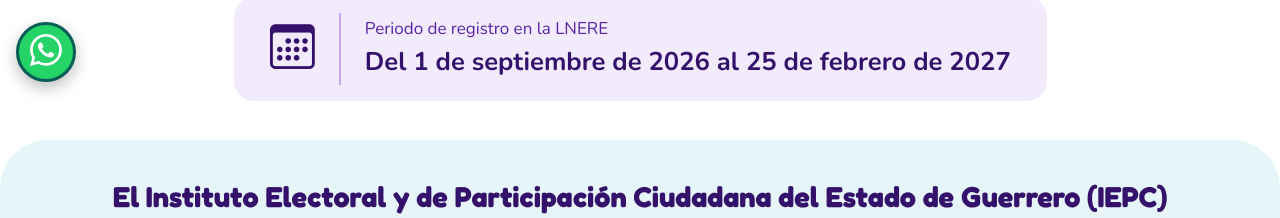
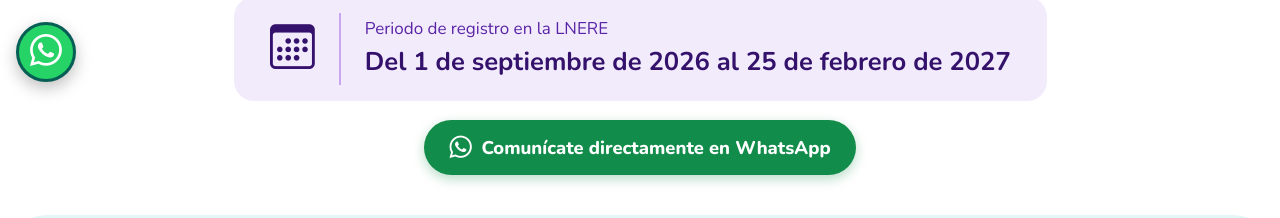
Before and after one commit to Ryukert/MICROSITIOmaqueta, a plain HTML site: page index.html in a window 1280 px wide. Shown: the part 702-920 px from the top of the page. Drawn offline with nearby package versions, Linux system fonts and the light colour scheme.

Commit message:
Botón «Comunícate directamente en WhatsApp» en Inicio
Debajo del periodo de registro en la LNERE; abre wa.me con el número
de contacto del micrositio.

Co-Authored-By: Claude Opus 5.5 <noreply@anthropic.com>

```diff
--- a/css/gvota-v2.css
+++ b/css/gvota-v2.css
@@ -403,6 +403,9 @@ main:focus { outline: none; }
     font-weight: 800; font-size: 1.5rem; padding: .45rem 1.4rem; border-radius: 999px;
 }
 .gv-whatsapp:hover { background: #0d6e3a; }
+.gv-registro-whatsapp { margin-top: 1.25rem; }
+.gv-registro-whatsapp .gv-whatsapp { font-size: 1.15rem; padding: .6rem 1.6rem; box-shadow: 0 4px 12px rgba(18, 140, 74, .3); }
+.gv-registro-whatsapp .gv-whatsapp i { font-size: 1.4rem; }
 .gv-enlace-chat { display: block; margin: 1rem auto 0; background: none; border: 0; color: var(--gv-morado); font-weight: 700; text-decoration: underline; }
 
 /* ---------- 4.5 Más información ---------- */
--- a/index.html
+++ b/index.html
@@ -24,7 +24,7 @@
     <link href="/vendor/bootstrap/css/bootstrap.min.css" rel="stylesheet">
     <link href="/css/lite-yt-embed.css" rel="stylesheet">
     <link href="/vendor/aos/aos.css" rel="stylesheet">
-    <link href="/css/gvota-v2.css?v=1794597214" rel="stylesheet">
+    <link href="/css/gvota-v2.css?v=1794598819" rel="stylesheet">
 
     <!-- Google tag (gtag.js) -->
     <script async src="https://www.googletagmanager.com/gtag/js?id=G-GBTJ8NQR65"></script>
@@ -147,7 +147,13 @@
                 <strong class="gv-registro-fechas">Del 1 de septiembre de 2026 al 25 de febrero de 2027</strong>
             </div>
         </div>
-    </div>
+                    <div class="gv-registro-whatsapp">
+                <a class="gv-whatsapp" href="https://wa.me/527472184276" target="_blank" rel="noopener noreferrer">
+                    <i class="bi bi-whatsapp" aria-hidden="true"></i>
+                    Comunícate directamente en WhatsApp                    <span class="visually-hidden">(se abre en una nueva ventana)</span>
+                </a>
+            </div>
+            </div>
 
     <!-- D. Ruta de orientación electoral -->
     <div class="gv-ruta">
```
Also changed, not shown: guerreroenelextranjero/en/eventos/index.html (+1 -1 lines), guerreroenelextranjero/en/index.html (+8 -2 lines), guerreroenelextranjero/eventos/index.html (+1 -1 lines), guerreroenelextranjero/index.html (+8 -2 lines).
